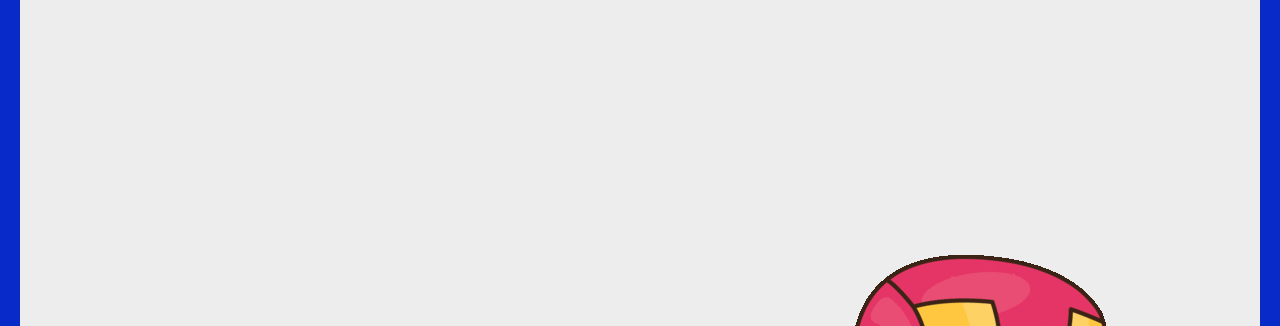
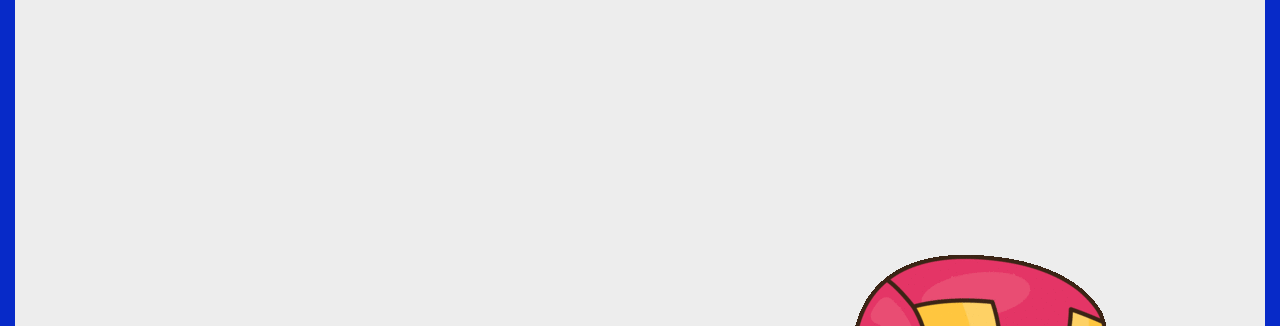
Before and after one commit to HikiStark/Personal-portfolio-website, a plain HTML site: page index.html in a window 1280 px wide. Shown: the part 123-449 px from the top of the page. Drawn offline with Linux system fonts and the light colour scheme.

Commit message:
little changes to border size

```diff
--- a/css/predefinitions.css
+++ b/css/predefinitions.css
@@ -41,7 +41,7 @@ body:before {
   position: fixed;
   left: 0;
   width: 100%;
-  height: 20px;
+  height: 1.5vh;
   background: var(--MainColor);
   z-index: 20000;
 }
@@ -62,7 +62,7 @@ html::before {
   position: fixed;
   top: 0;
   height: 100%;
-  width: 20px;
+  width: 1.2vw;
   background: var(--MainColor);
   z-index: 21000;
 }
```
